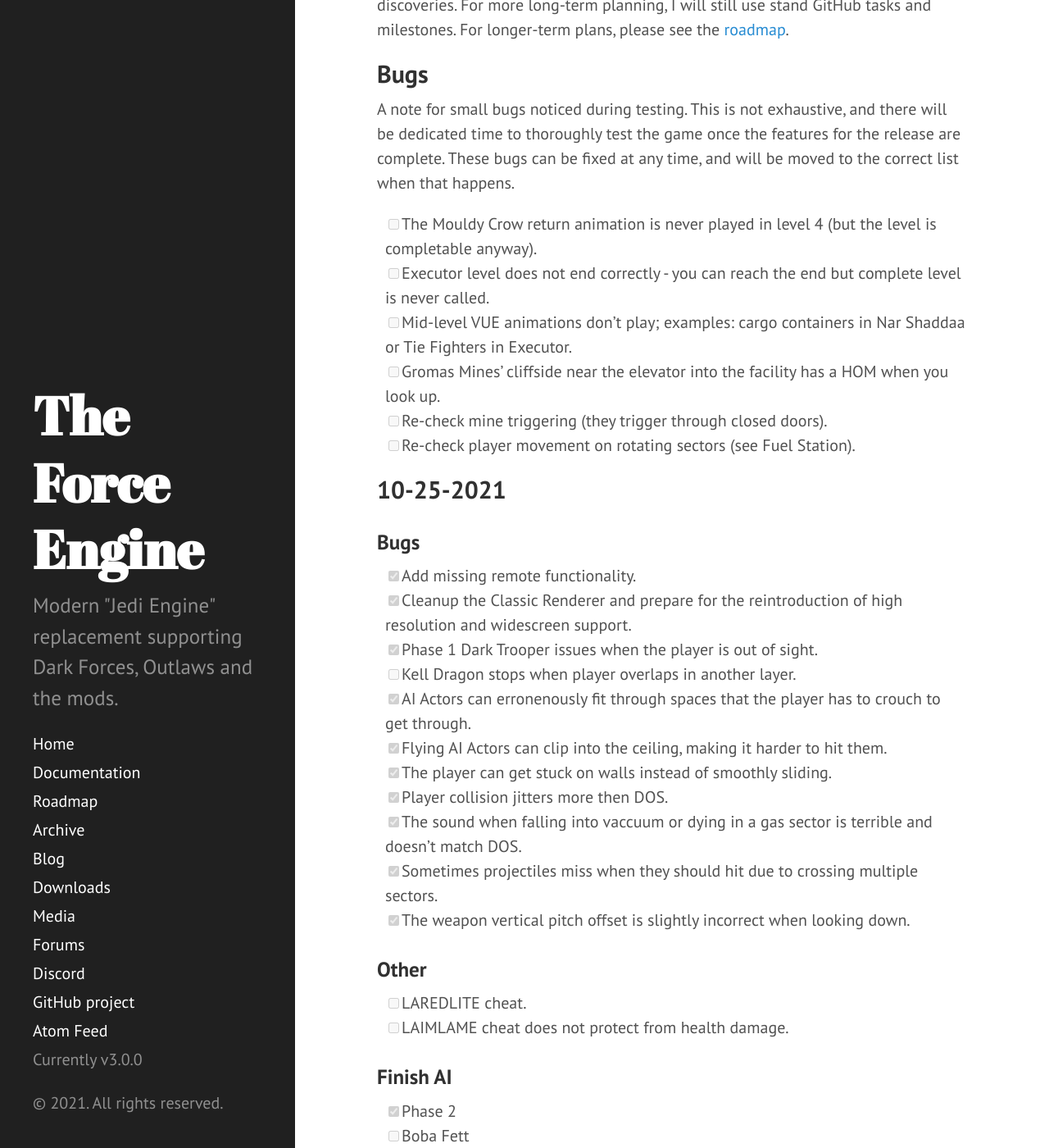
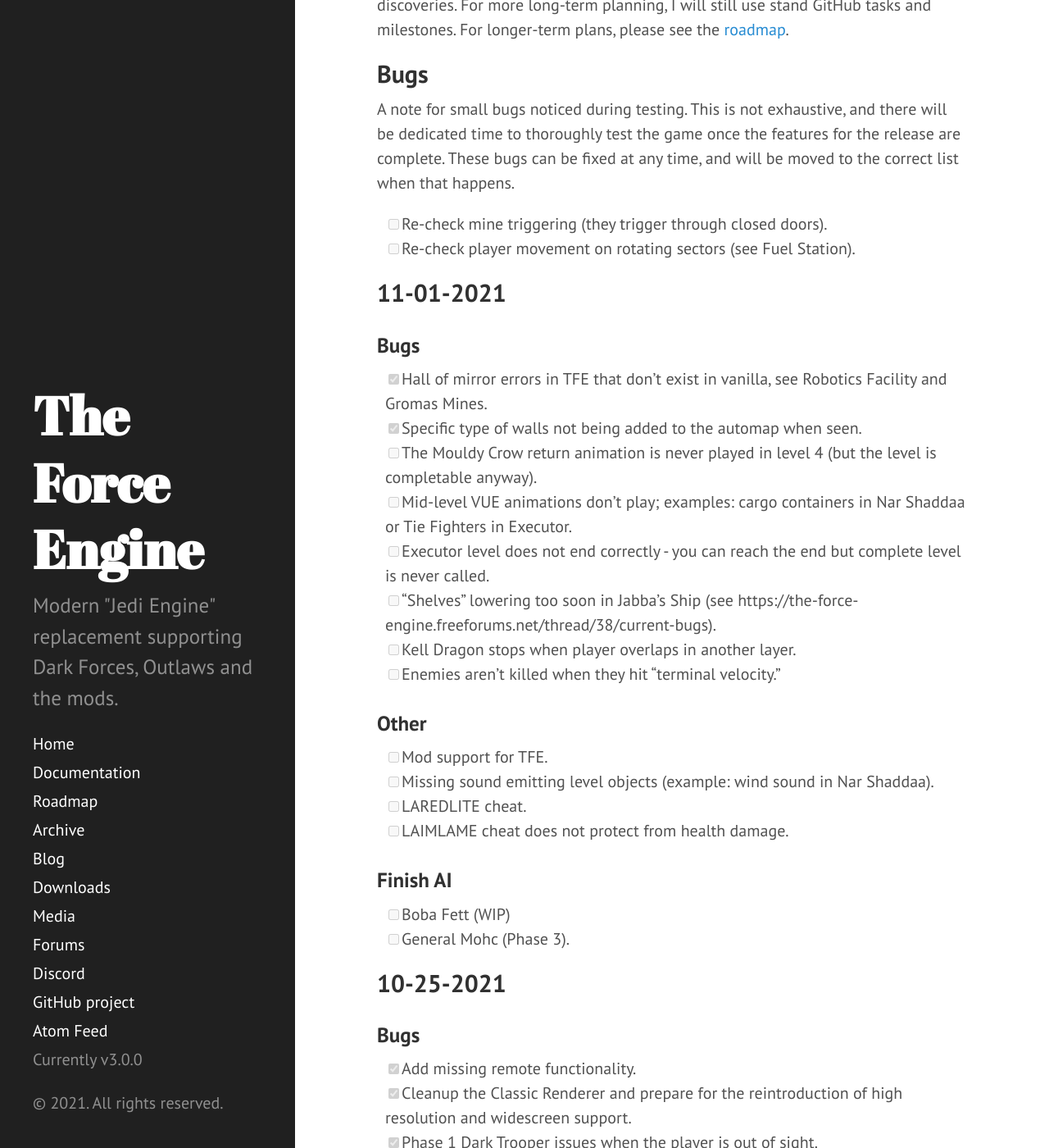
Before and after one commit to TheForceEngine/TheForceEngine.github.io, a Jekyll site: the page built from ProgressTracker.md, in a window 1280 px wide and 1400 px high, scrolled down 266 px. Shown: the whole window at 82% size. Built offline with Jekyll 4.4.1, drawn with Linux system fonts in a browser that asks for light colours; some of the changed text lies outside the part shown.

Commit message:
Update ProgressTracker.md

```diff
--- a/ProgressTracker.md
+++ b/ProgressTracker.md
@@ -8,19 +8,35 @@
 
 ## Bugs
 A note for small bugs noticed during testing. This is not exhaustive, and there will be dedicated time to thoroughly test the game once the features for the release are complete. These bugs can be fixed at any time, and will be moved to the correct list when that happens.
-- [ ] The Mouldy Crow return animation is never played in level 4 (but the level is completable anyway).
-- [ ] Executor level does not end correctly - you can reach the end but complete level is never called.
-- [ ] Mid-level VUE animations don't play; examples: cargo containers in Nar Shaddaa or Tie Fighters in Executor.
-- [ ] Gromas Mines' cliffside near the elevator into the facility has a HOM when you look up.
 - [ ] Re-check mine triggering (they trigger through closed doors).
 - [ ] Re-check player movement on rotating sectors (see Fuel Station).
+
+## 11-01-2021
+### Bugs
+- [x] Hall of mirror errors in TFE that don't exist in vanilla, see Robotics Facility and Gromas Mines.
+- [x] Specific type of walls not being added to the automap when seen.
+- [ ] The Mouldy Crow return animation is never played in level 4 (but the level is completable anyway).
+- [ ] Mid-level VUE animations don't play; examples: cargo containers in Nar Shaddaa or Tie Fighters in Executor.
+- [ ] Executor level does not end correctly - you can reach the end but complete level is never called.
+- [ ] "Shelves" lowering too soon in Jabba's Ship (see https://the-force-engine.freeforums.net/thread/38/current-bugs).
+- [ ] Kell Dragon stops when player overlaps in another layer.
+- [ ] Enemies aren't killed when they hit "terminal velocity."
+
+### Other
+- [ ] Mod support for TFE.
+- [ ] Missing sound emitting level objects (example: wind sound in Nar Shaddaa).
+- [ ] LAREDLITE cheat.
+- [ ] LAIMLAME cheat does not protect from health damage.
+
+### Finish AI
+- [ ] Boba Fett (WIP)
+- [ ] General Mohc (Phase 3).
 
 ## 10-25-2021
 ### Bugs
 - [x] Add missing remote functionality.
 - [x] Cleanup the Classic Renderer and prepare for the reintroduction of high resolution and widescreen support.
 - [x] Phase 1 Dark Trooper issues when the player is out of sight.
-- [ ] Kell Dragon stops when player overlaps in another layer.
 - [x] AI Actors can erronenously fit through spaces that the player has to crouch to get through.
 - [x] Flying AI Actors can clip into the ceiling, making it harder to hit them.
 - [x] The player can get stuck on walls instead of smoothly sliding.
```
Also changed, not shown: other parts of ProgressTracker.md (+0 -6 lines).
